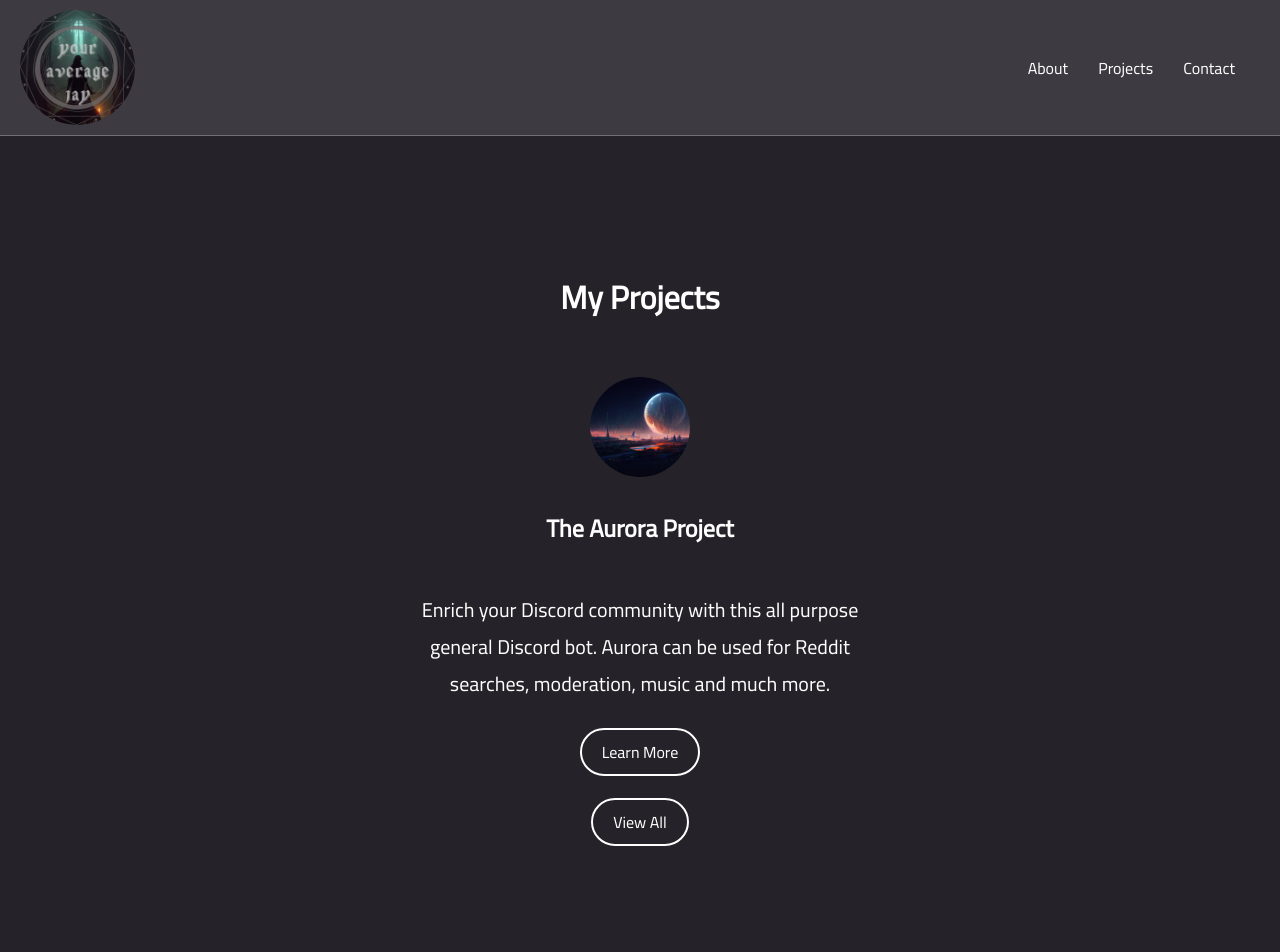
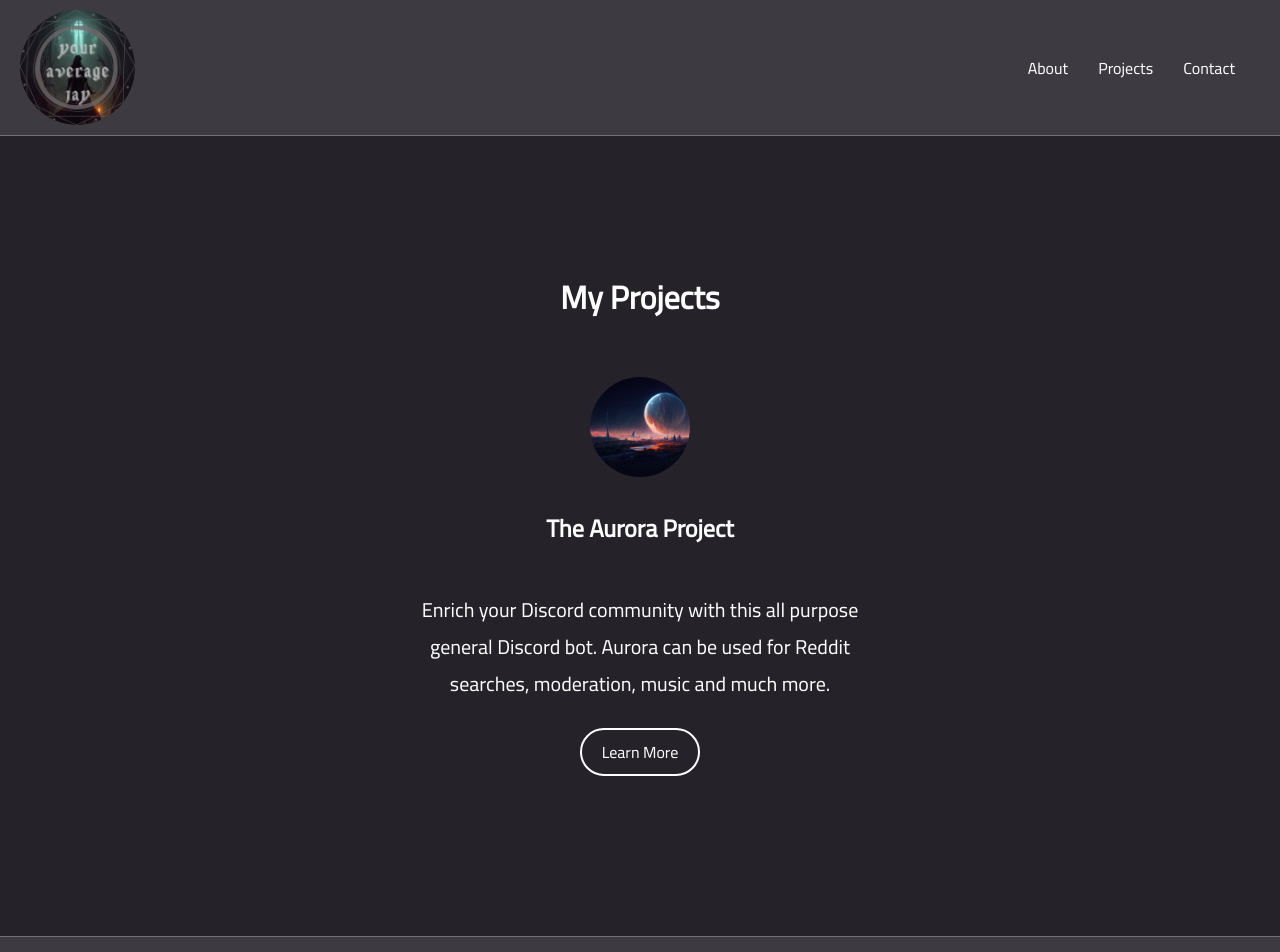
Before and after one commit to youraveragejay/youraveragejay-website, a Next.js app: page /projects in a window 1280 px wide. Shown: the top 952 px of the page. Built offline with nearby package versions, Linux system fonts and the light colour scheme.

Commit message:
gitignore

```diff
--- a/pages/projects.js
+++ b/pages/projects.js
@@ -30,12 +30,6 @@ const Contact = () => {
               <a className="btn">Learn More</a>
             </Link>
           </div>
-          <br />
-          <div className="btndiv">
-            <Link href="/projects" legacyBehavior>
-              <a className="btn">View All</a>
-            </Link>
-          </div>
         </div>
     </MainLayout>
   );
```
Also changed, not shown: 1 other file (tests, documents, lock files or other folders).
